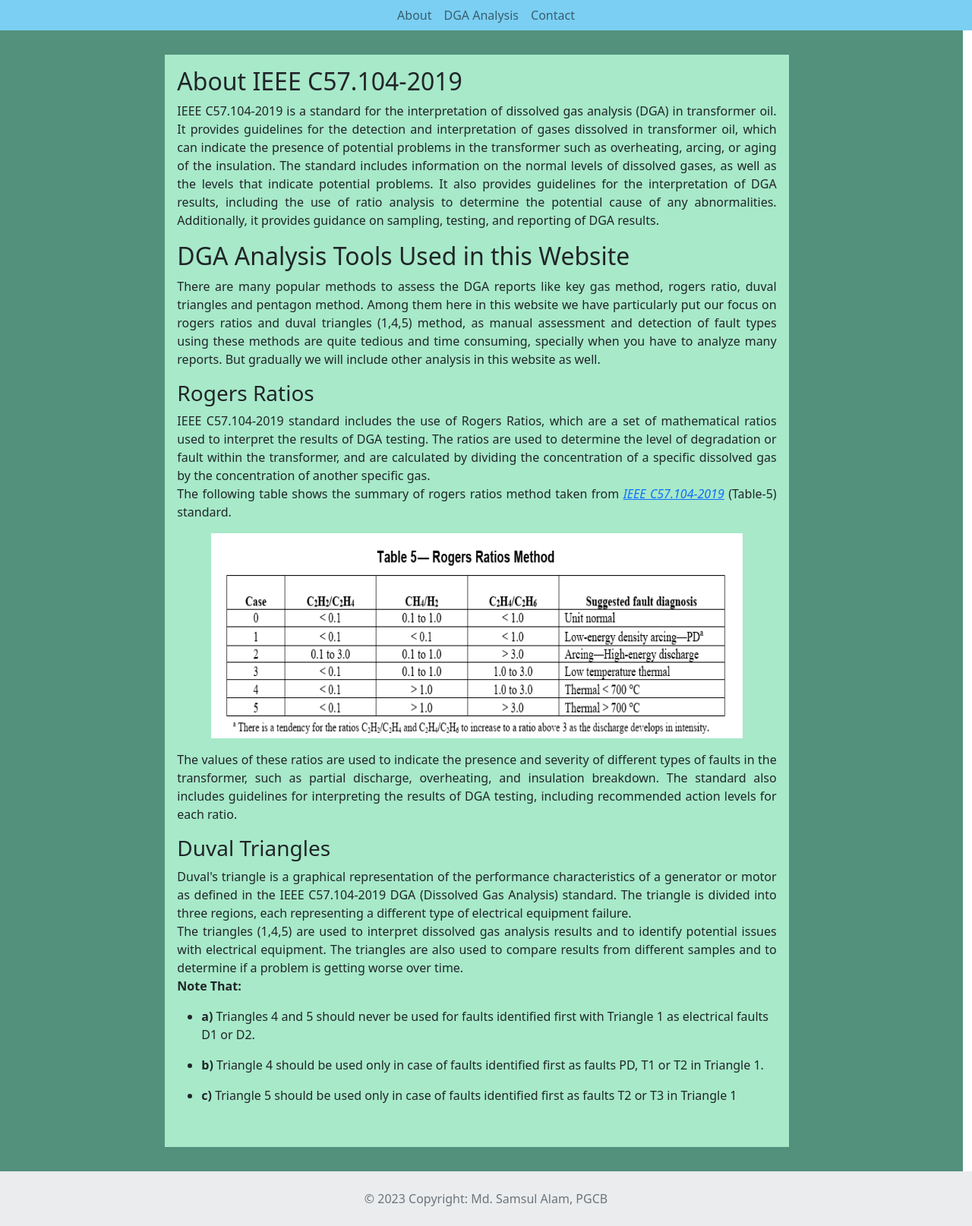
After one commit to Samsul-Alam-STP/DGA_analysis, a Django app: page /about/ in a window 1280 px wide. The commit adds this page. Shown: the whole page at 76% size. Run offline with Django 3.2, Linux system fonts and the light colour scheme; some libraries are stand-ins or nearby versions.

Commit message:
ready product with minimal frontend

```diff
--- a/DGA/DGA/urls.py
+++ b/DGA/DGA/urls.py
@@ -15,8 +15,13 @@ Including another URLconf
 """
 from django.contrib import admin
 from django.urls import path, include
+from django.conf.urls.static import static
+from django.conf import settings
 
 urlpatterns = [
     path('admin/', admin.site.urls),
-    path('', include('dga_result.urls')),
+    path('', include('dga_result.urls', namespace='dga_result')),
 ]
+
+urlpatterns += static(settings.MEDIA_URL, document_root=settings.MEDIA_ROOT)
+urlpatterns += static(settings.STATIC_URL, document_root=settings.STATIC_ROOT)
--- a/DGA/dga_result/models.py
+++ b/DGA/dga_result/models.py
@@ -1,4 +1,5 @@
 from django.db import models
+
 
 # Create your models here.
 class DGA_Values(models.Model):
--- a/DGA/dga_result/urls.py
+++ b/DGA/dga_result/urls.py
@@ -1,7 +1,11 @@
 from django.urls import path
 from .views import *
 
+app_name = 'dga_result'
+
 urlpatterns = [
     path('', form_view, name='form_view'),
-    path('data/', data_view, name='data_view'),
+    path('about/', about_view, name='about_view'),
+    path('contact/', contact_view, name='contact_view'),
+
 ]
--- a/DGA/dga_result/utils.py
+++ b/DGA/dga_result/utils.py
@@ -1,8 +1,9 @@
+import matplotlib
+matplotlib.use('Agg')
 import matplotlib.pyplot as plt
 import base64
 from io import BytesIO
 import numpy as np
-import matplotlib.pyplot as plt
 import matplotlib.path as mplPath
 
 def get_graph():
--- a/DGA/dga_result/views.py
+++ b/DGA/dga_result/views.py
@@ -1,9 +1,13 @@
-from django.shortcuts import render
+from django.shortcuts import render, get_object_or_404, redirect
+from django.http import HttpResponse, HttpResponseRedirect,BadHeaderError
 from .models import DGA_Values
 from .forms import *
 from . import analysis
 from .utils import get_plot_duval_1, get_plot_duval_4, get_plot_duval_5
-
+from django.views.generic import View
+from django.core.mail import send_mail
+from django.conf import settings
+from django.template.loader import render_to_string
 
 # Create your views here.
 
@@ -20,9 +24,12 @@ def form_view(request):
             acetylene = form.cleaned_data['acetylene']
             tdcg = form.cleaned_data['tdcg']
 
+            # saving the form data
+            dga_values = DGA_Values.objects.create(hydrogen=hydrogen,carbon_di_oxide=carbon_di_oxide,carbon_monoxide=carbon_monoxide,
+            ethylene=ethylene,ethane=ethane,methane=methane,acetylene=acetylene,tdcg=tdcg)
             # Rogers Ratio
-            ratio1, ratio2, result = analysis.roger_ratio(carbon_di_oxide, carbon_monoxide,ethylene,ethane)
-            print(result)
+            ratio_c2h2_c2h4, ratio_ch4_h2, ratio_c2h4_c2h6, result = analysis.roger_ratio(ethylene,ethane,methane, acetylene,hydrogen)
+
 
             # Duval's triangle one
             duval_1, duval_1_area = get_plot_duval_1(methane, ethylene, acetylene)
@@ -42,8 +49,9 @@ def form_view(request):
                 'methane': methane,
                 'acetylene': acetylene,
                 'tdcg': tdcg,
-                'ratio1': ratio1,
-                'ratio2': ratio2,
+                'ratio_c2h2_c2h4': ratio_c2h2_c2h4,
+                'ratio_ch4_h2': ratio_ch4_h2,
+                'ratio_c2h4_c2h6': ratio_c2h4_c2h6,
                 'result': result,
                 'duval_1': duval_1,
                 'duval_1_area': duval_1_area,
@@ -58,9 +66,36 @@ def form_view(request):
         form = DGA_form()
     return render(request, 'form.html',{'form':form})
 
-def data_view(request):
-    objects = DGA_Values.objects.all()
-    context = {
-        'objects':objects,
-    }
-    return render(request, 'data.html', context)
+def contact_view(request):
+    if request.method == 'POST':
+        form = ContactForm(request.POST)
+        if form.is_valid():
+            name = form.cleaned_data['name']
+            email = form.cleaned_data['email']
+            subject = form.cleaned_data['subject']
+            message = form.cleaned_data['message']
+
+            html = render_to_string('submitted_contact.html', {
+                'name' : name,
+                'email' : email,
+                'subject' : subject,
+                'message' : message
+                })
+
+            send_mail(subject,
+            message,
+            settings.EMAIL_HOST_USER,
+            ['samsul.alam.stp@gmail.com'],
+            fail_silently=False,)
+
+            return redirect('contact_view')
+
+    else:
+        form = ContactForm()
+
+    return render(request, 'contact.html', {'form':form})
+
+
+
+def about_view(request):
+    return render(request, 'about.html')
--- /dev/null
+++ b/DGA/templates/about.html
@@ -0,0 +1,112 @@
+{% extends 'base.html' %}
+{% load bootstrap5 %}
+{% load static %}
+{% block title %} About {% endblock title %}
+{% block content %}
+<div class="row container-fluid pt-3 pb-3" style="background-color: rgb(83, 145, 124);">
+    <div class="col-md-2" ></div>
+    <div class="col-md-8 my-3 p-3" style="background-color: rgb(167, 233, 201);">
+<main>
+    <article  id="about_standard">
+        <h2>About IEEE C57.104-2019 <abbr title="IEEE Guide for the Interpretation of Gases
+            Generated in Mineral Oil-Immersed Transformers"></abbr>
+        </h2>
+        <p class="pl-3 pr-3" style="text-align:justify">
+             IEEE C57.104-2019 is a standard for the interpretation of dissolved gas
+             analysis (DGA) in transformer oil. It provides guidelines for the detection
+             and interpretation of gases dissolved in transformer oil, which can
+             indicate the presence of potential problems in the transformer such as
+             overheating, arcing, or aging of the insulation. The standard includes
+             information on the normal levels of dissolved gases, as well as the
+             levels that indicate potential problems. It also provides guidelines for
+             the interpretation of DGA results, including the use of ratio analysis to
+             determine the potential cause of any abnormalities. Additionally, it
+             provides guidance on sampling, testing, and reporting of DGA results.
+        </p>
+
+        <h2>
+            DGA Analysis Tools Used in this Website
+        </h2>
+        <p style="text-align:justify">
+            There are many popular methods to assess the DGA reports like key gas method,
+            rogers ratio, duval triangles and pentagon method. Among them here in this
+            website we have particularly put our focus on rogers ratios and duval triangles
+            (1,4,5) method, as manual assessment and detection of fault types using these
+            methods are quite tedious and time consuming, specially when you have to
+            analyze many reports. But gradually we will include other analysis in this
+            website as well.
+        </p>
+        <h3>
+            Rogers Ratios
+        </h3>
+        <p style="text-align:justify">
+            IEEE C57.104-2019 standard includes the use of Rogers Ratios, which are a set
+            of mathematical ratios used to interpret the results of DGA testing. The
+            ratios are used to determine the level of degradation or fault within the
+            transformer, and are calculated by dividing the concentration of a specific
+            dissolved gas by the concentration of another specific gas.
+            <br>
+            The following table shows the summary of rogers ratios method taken from
+            <cite><a
+                href="https://standards.ieee.org/ieee/C57.104/7476/"
+                target="_blank">IEEE C57.104-2019</a>
+            </cite> (Table-5) standard.
+            <br>
+            <div style="text-align: center;">
+                <figure>
+                    <img src="{% static 'images/rogers_ratios.png'%}" alt="/rogers_ratios_400x267.png" title="Rogers Ratio" width="700" height="270">
+                </figure>
+            </div>
+            <p style="text-align:justify">
+            The values of these ratios are used to indicate the presence and severity of
+            different types of faults in the transformer, such as partial discharge,
+            overheating, and insulation breakdown. The standard also includes guidelines
+            for interpreting the results of DGA testing, including recommended action
+            levels for each ratio.
+            </p>
+        </p>
+
+        <h3>
+            Duval Triangles
+        </h3>
+        <p style="text-align:justify">
+            Duval's triangle is a graphical representation of the performance
+            characteristics of a generator or motor as defined in the
+            IEEE C57.104-2019 DGA (Dissolved Gas Analysis) standard. The triangle
+            is divided into three regions, each representing a different type of
+            electrical equipment failure.
+            <br>
+            The triangles (1,4,5) are used to interpret dissolved gas analysis results
+            and to identify potential issues with electrical equipment. The triangles
+            are also used to compare results from different samples and to determine
+            if a problem is getting worse over time.
+            <br>
+            <b>Note That:</b>
+            <nav>
+                <ul>
+                    <li>
+                        <p><b>a)</b> Triangles 4 and 5 should never be used for faults identified
+                            first with Triangle 1 as electrical faults D1 or D2.
+                        </p>
+                    </li>
+                    <li>
+                        <p><b>b)</b> Triangle 4 should be used only in case of faults identified
+                             first as faults PD, T1 or T2 in Triangle 1.
+                        </p>
+                    </li>
+                    <li>
+                        <p><b>c)</b> Triangle 5 should be used only in case of faults identified
+                             first as faults T2 or T3 in Triangle 1
+                        </p>
+                    </li>
+                </ul>
+            </nav>
+        </p>
+        <br>
+
+    </article>
+</main>
+</div>
+<div class="col-md-2" ></div>
+</div>
+{% endblock content %}
--- /dev/null
+++ b/DGA/templates/base.html
@@ -0,0 +1,74 @@
+
+<!doctype html>
+<html lang="en">
+  <head>
+    {% load static %}
+    <meta charset="utf-8">
+    <meta name="viewport" content="width=device-width, initial-scale=1">
+    <title>{% block title %} {% endblock title %}</title>
+    <link href="https://cdn.jsdelivr.net/npm/bootstrap@5.0.2/dist/css/bootstrap.min.css" rel="stylesheet" integrity="sha384-EVSTQN3/azprG1Anm3QDgpJLIm9Nao0Yz1ztcQTwFspd3yD65VohhpuuCOmLASjC" crossorigin="anonymous">
+    <script src="https://cdn.jsdelivr.net/npm/chart.js@2.9.3/dist/Chart.min.js"></script>
+  </head>
+
+
+<body>
+    <style>
+      #navbarNav{
+        background-color: rgb(123, 207, 243);
+      }
+
+      #dga_navbar{
+        padding: 0;
+        margin: 0;
+      }
+
+      #content-container {
+      position: relative;
+      }
+
+      #footer {
+      position: absolute;
+      bottom: 0;
+      width: 100%;
+      }
+    </style>
+
+    <!-- Navigation Bar -->
+    <nav class="navbar navbar-expand-lg navbar-light bg-light" id="dga_navbar">
+          <div class="collapse navbar-collapse" id="navbarNav">
+            <ul class="navbar-nav mx-auto">
+              <li class="nav-item">
+                <a class="nav-link" href="/about">About</a>
+              </li>
+              <li class="nav-item">
+                <a class="nav-link" href="/">DGA Analysis</a>
+              </li>
+              <li class="nav-item">
+                <a class="nav-link" href="/contact">Contact</a>
+              </li>
+            </ul>
+          </div>
+      </nav>
+
+      <div id="content-container">
+        {% block content %}
+        {% endblock content %}
+
+
+         <!-- Footer -->
+        <!-- Footer -->
+<footer class="text-center text-lg-start bg-light text-muted">
+
+  <!-- Copyright -->
+  <div class="text-center p-4" style="background-color: rgba(0, 0, 0, 0.05);">
+    © 2023 Copyright: Md. Samsul Alam, PGCB
+  </div>
+  <!-- Copyright -->
+</footer>
+<!-- Footer -->
+      </div>
+
+    <script src="https://cdn.jsdelivr.net/npm/@popperjs/core@2.9.2/dist/umd/popper.min.js" integrity="sha384-IQsoLXl5PILFhosVNubq5LC7Qb9DXgDA9i+tQ8Zj3iwWAwPtgFTxbJ8NT4GN1R8p" crossorigin="anonymous"></script>
+    <script src="https://cdn.jsdelivr.net/npm/bootstrap@5.0.2/dist/js/bootstrap.min.js" integrity="sha384-cVKIPhGWiC2Al4u+LWgxfKTRIcfu0JTxR+EQDz/bgldoEyl4H0zUF0QKbrJ0EcQF" crossorigin="anonymous"></script>
+</body>
+</html>
--- /dev/null
+++ b/DGA/templates/submitted_contact.html
@@ -0,0 +1,6 @@
+<h2>Contact form submission</h2>
+
+<p><b>Name: </b>{{ name }}</p>
+<p><b>E-mail: </b>{{ email }}</p>
+<p><b>Subject: </b>{{ subject }}</p>
+<p><b>Message: </b><br>{{ message }}</p>
```
Also changed, not shown: DGA/DGA/settings.py (+15 -0 lines), DGA/dga_result/analysis.py (+24 -7 lines), DGA/dga_result/forms.py (+7 -0 lines), DGA/templates/contact.html (added, +50 -0 lines), DGA/templates/data.html (+29 -18 lines), DGA/templates/form.html (+50 -12 lines), DGA/assets/images/rogers_ratios.png (added), DGA/db.sqlite3.
